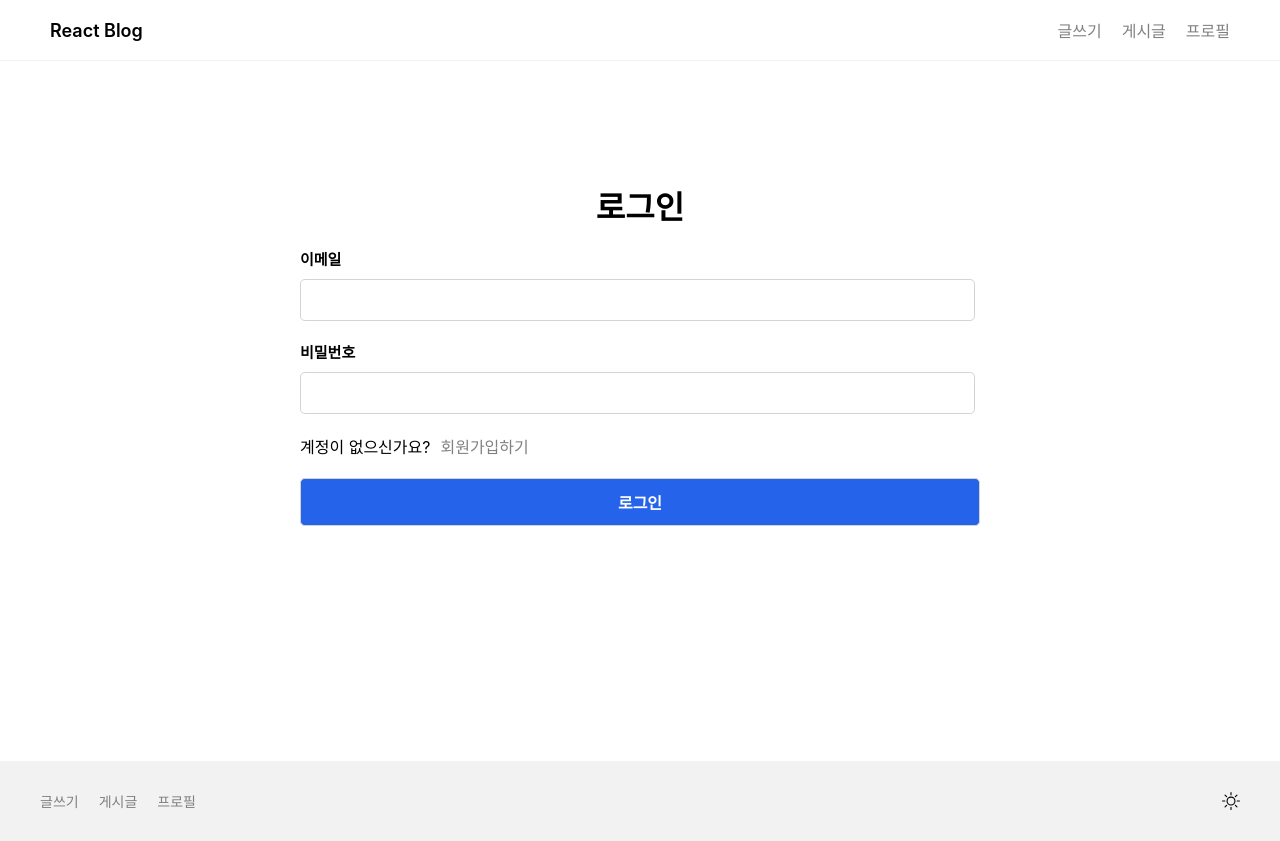
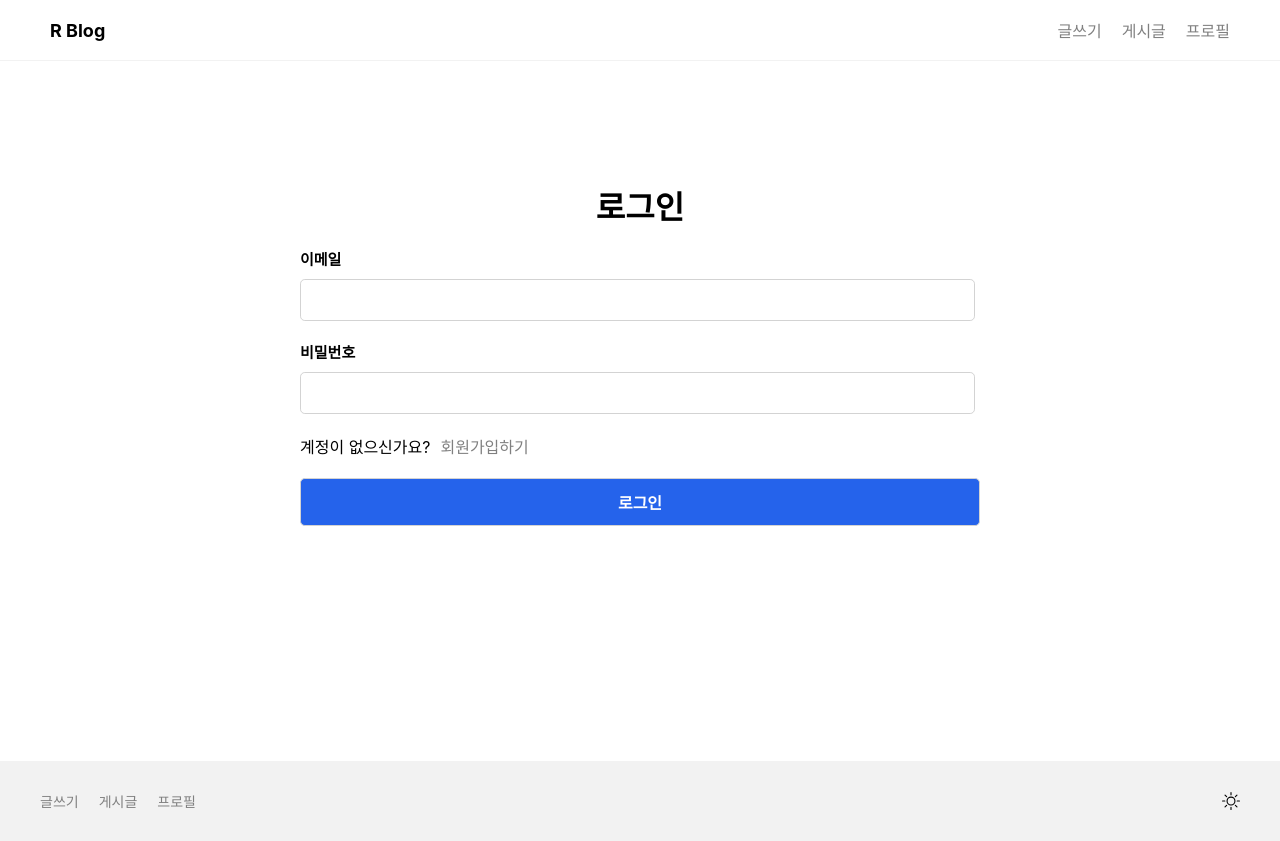
Before and after one commit to gaebonglee/blog-app, a React (Create React App) app: page / in a window 1280 px wide. Built offline with nearby package versions, Linux system fonts and the light colour scheme; no server answers.

Commit message:
light dark 완료!

```diff
--- a/src/components/Header.tsx
+++ b/src/components/Header.tsx
@@ -4,7 +4,7 @@ export default function Header() {
   return (
     <header className="header">
       <Link to="/" className="header__logo">
-        React Blog
+        R Blog
       </Link>
       <div>
         <Link to="/posts/new">글쓰기</Link>
--- a/src/index.css
+++ b/src/index.css
@@ -26,7 +26,7 @@ header {
 
 header .header__logo {
   color: black;
-  font-weight: 600;
+  font-weight: 700;
   font-size: 18px;
 }
 
@@ -63,7 +63,6 @@ footer {
   justify-content: center;
   gap: 20px;
 }
-
 
 /* DARK LIGHT MODE BTN */
 .footer__theme {
```
